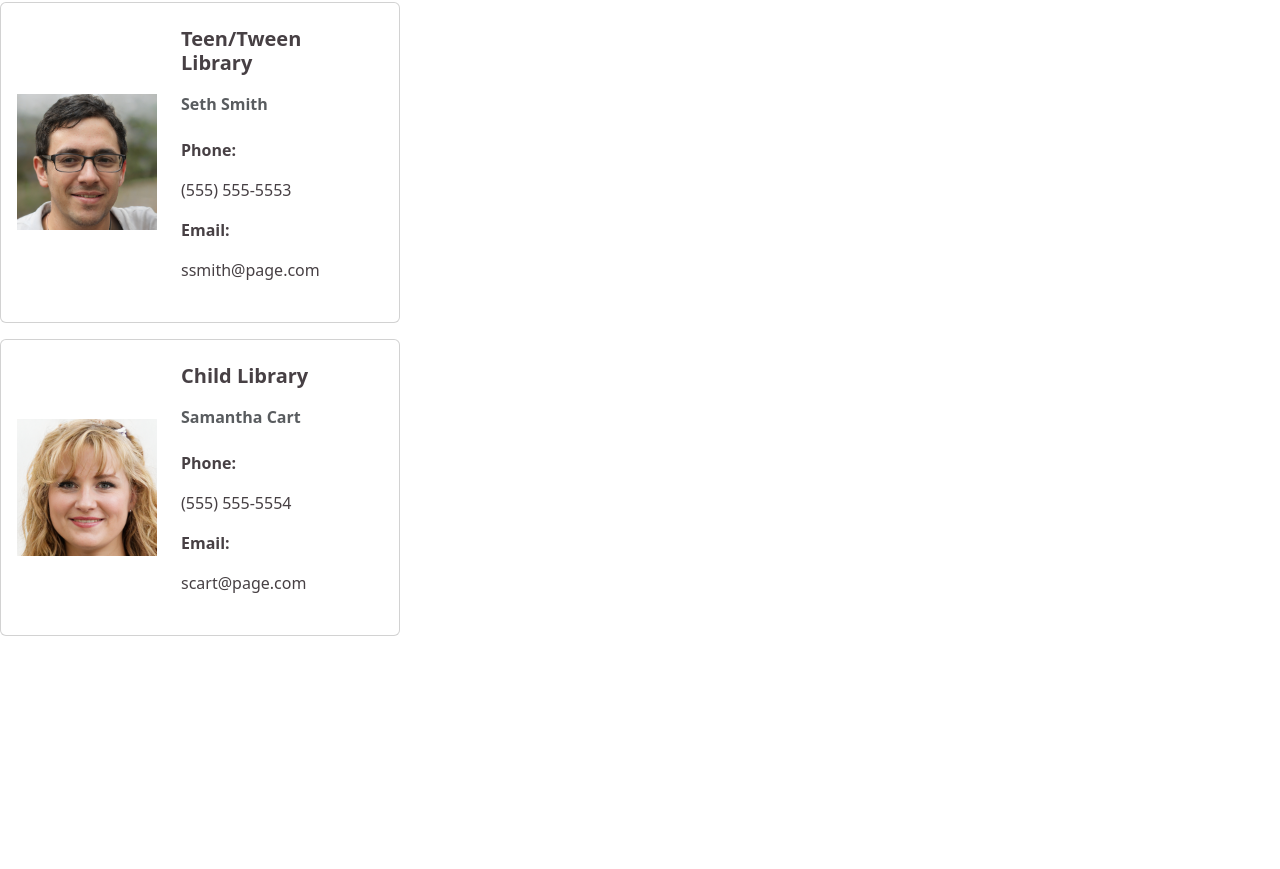
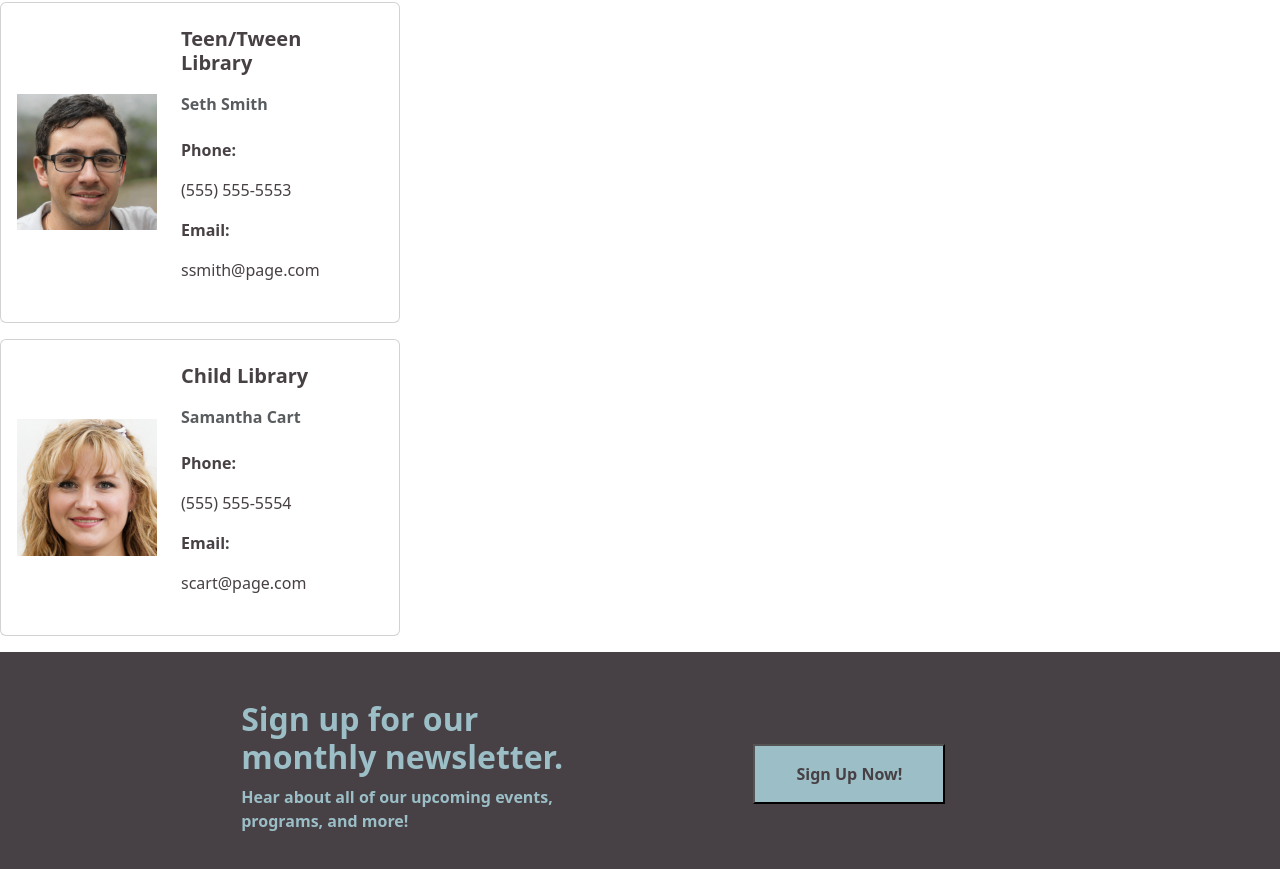
Before and after one commit to Amiriel01/Public-Library-Website, a React (Vite) app in the folder frontend-user-view/: page /Staff in a window 1280 px wide. Shown: the part 575-1444 px from the top of the page. Before the commit the page ends 1227 px from the top, so only its background shows below. Built offline with nearby package versions, Linux system fonts and the light colour scheme.

Commit message:
FirstFooter created

```diff
--- a/frontend-user-view/src/App.css
+++ b/frontend-user-view/src/App.css
@@ -711,3 +711,42 @@ html {
 #resource-link {
   text-decoration: none;
 }
+
+/*FirstFooter*/
+#first-footer-container {
+  background-color: #474044;
+  color: #9bbec7;
+  padding: 3rem;
+  align-items: center;
+  display: flex;
+  justify-content: space-between;
+}
+
+#first-footer-left-right {
+  margin-left: auto;
+  margin-right: auto;
+  /* display: flex;
+  justify-content: space-between; */
+  width: 70%;
+  align-items: center;
+}
+
+#first-footer-right {
+  display: flex;
+  justify-content: center;
+}
+
+#newsletter-button {
+  background-color: #9bbec7;
+  width: 12rem;
+  padding: 1rem;
+  margin-right: .5rem;
+  color: #474044;
+  font-weight: bold;
+  font-size: 1rem;
+  margin-left: 1rem;
+}
+
+#newsletter-button:hover {
+  background-color: #f49fbc;
+}
--- a/frontend-user-view/src/App.tsx
+++ b/frontend-user-view/src/App.tsx
@@ -28,6 +28,7 @@ import InLibraryResources from './InLibraryResources';
 import MathDigitalResources from './MathDigitalResources';
 import EnglishDigitalResources from './EnglishDigitalResources';
 import Staff from './Staff';
+import FirstFooter from './FirstFooter';
 
 function App() {
 
@@ -89,6 +90,7 @@ function App() {
           ></Route>
         </Routes>
       </div>
+      <FirstFooter />
     </>
   )
 }
--- /dev/null
+++ b/frontend-user-view/src/FirstFooter.tsx
@@ -0,0 +1,23 @@
+import Row from 'react-bootstrap/Row';
+import Col from 'react-bootstrap/Col';
+import MyButton from './MyButton';
+
+export default function FirstFooter() {
+    return (
+        <Row id='first-footer-container'>
+            <Row id='first-footer-left-right'>
+                <Col id='first-footer-left'>
+                    <h2 id='bold-text'>
+                        Sign up for our monthly newsletter.
+                    </h2>
+                    <p id='bold-text'>
+                        Hear about all of our upcoming events, programs, and more!
+                    </p>
+                </Col>
+                <Col id='first-footer-right'>
+                    <MyButton id='newsletter-button' title='Sign Up Now!'></MyButton>
+                </Col>
+            </Row>
+        </Row>
+    )
+}
```
